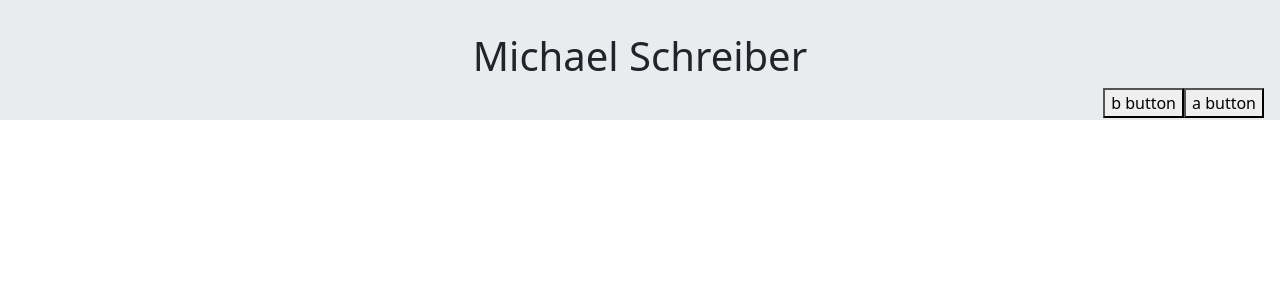
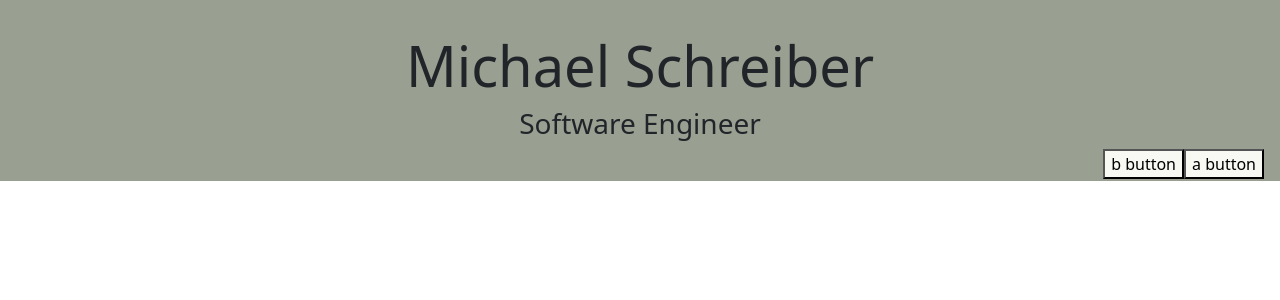
Before and after one commit to UltraLas3r/msPortfolioApplication, an Angular app: page / in a window 1280 px wide. Shown: the top 300 px of the page. Built offline with nearby package versions, Linux system fonts and the light colour scheme.

Commit message:
some colors

```diff
--- a/src/app/header/header.component.css
+++ b/src/app/header/header.component.css
@@ -1,10 +1,11 @@
 .jumbotron{
     padding: 2rem 1rem;
-    background-color: #e9ecef;
+    background-color: #999F91;
 }
-
 
 #navButton{
     position: relative;
+    background-color: #F9F9F4;
     float: right;
+
 }
--- a/src/app/header/header.component.html
+++ b/src/app/header/header.component.html
@@ -1,6 +1,7 @@
 <div class="jumbotron">
     <div class="text-center">
-        <h1 class="nameDataValue">Michael Schreiber</h1>
+        <h1 class="display-4">Michael Schreiber</h1>
+        <h3>Software Engineer</h3>
     </div>
 <button id="navButton"> a button </button> <button id="navButton"> b button </button>
 </div>
```
